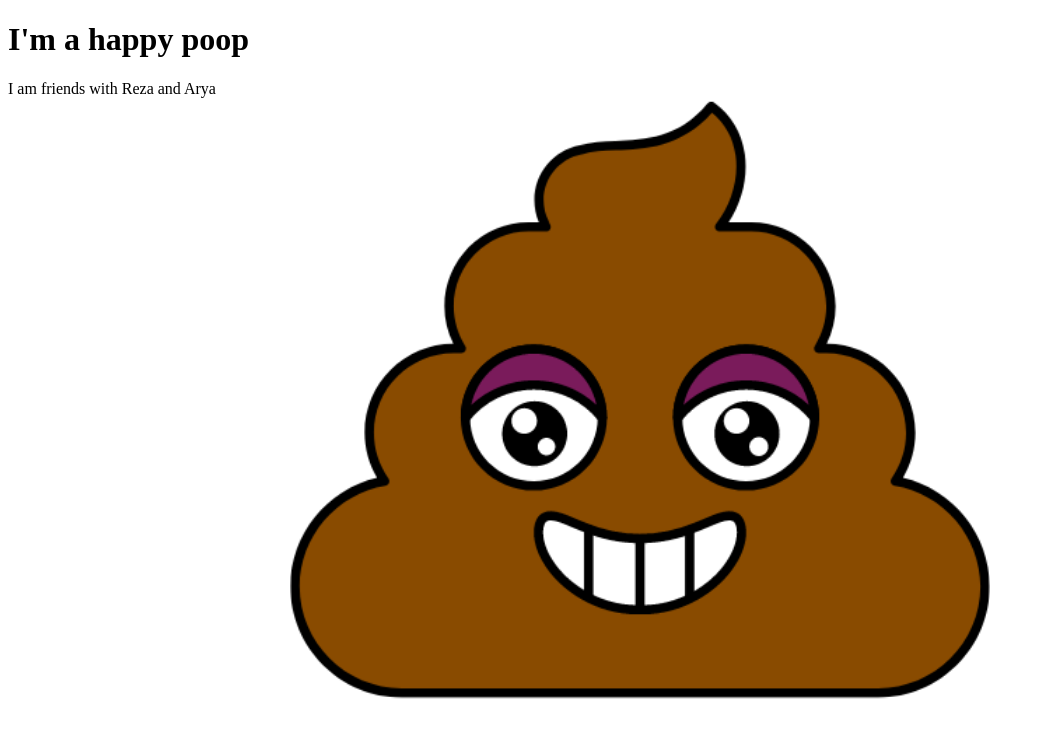
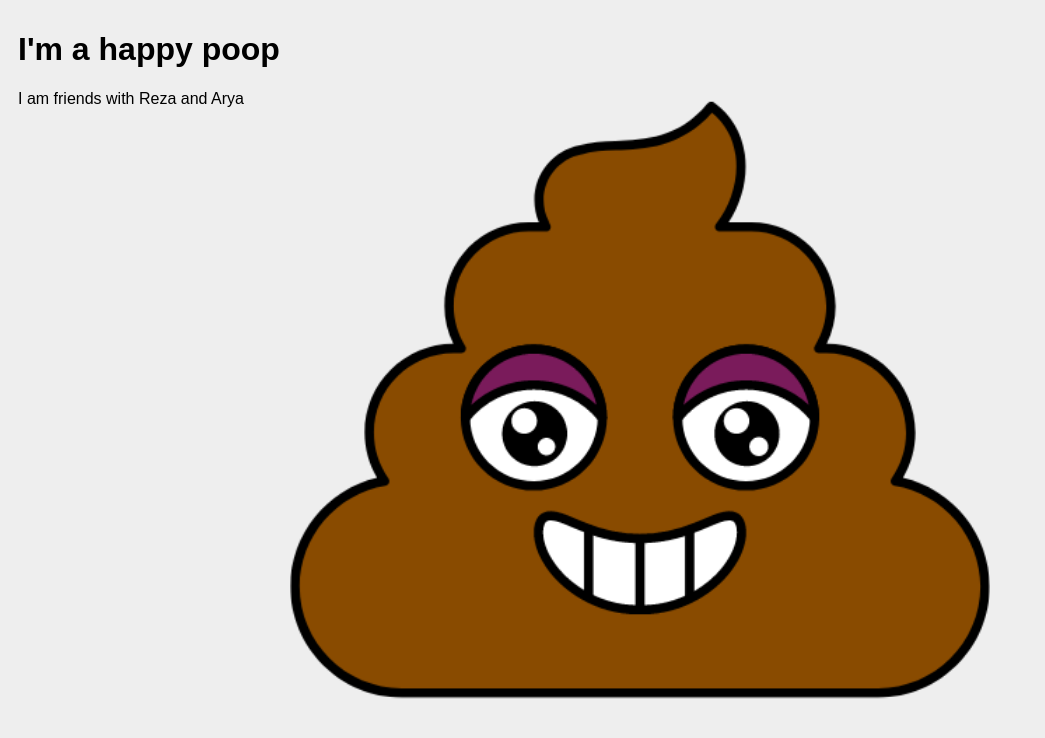
Before and after one commit to ElDuke717/poop, a plain HTML site: page index.html in a window 1280 px wide. Shown: the whole page, without its empty margins (0-1045 px from the left). Drawn offline with Linux system fonts and the light colour scheme.

Commit message:
styling, font

```diff
--- a/styles/styles.css
+++ b/styles/styles.css
@@ -1,3 +1,10 @@
+html {
+    font-family: sans-serif;
+    background: #eee;
+    padding: 10px;
+}
+
+
 .main-title {
     font-size: 24px;
     font-weight: bold;
```
